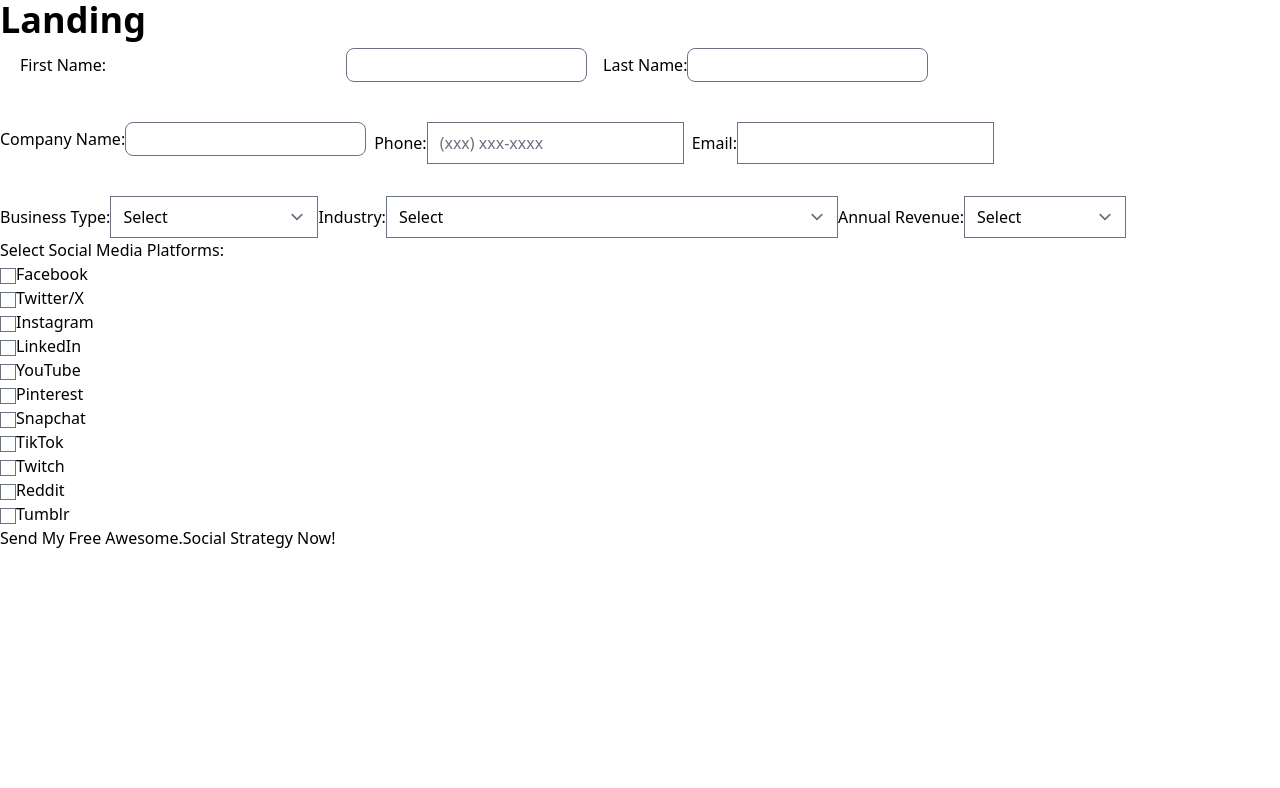
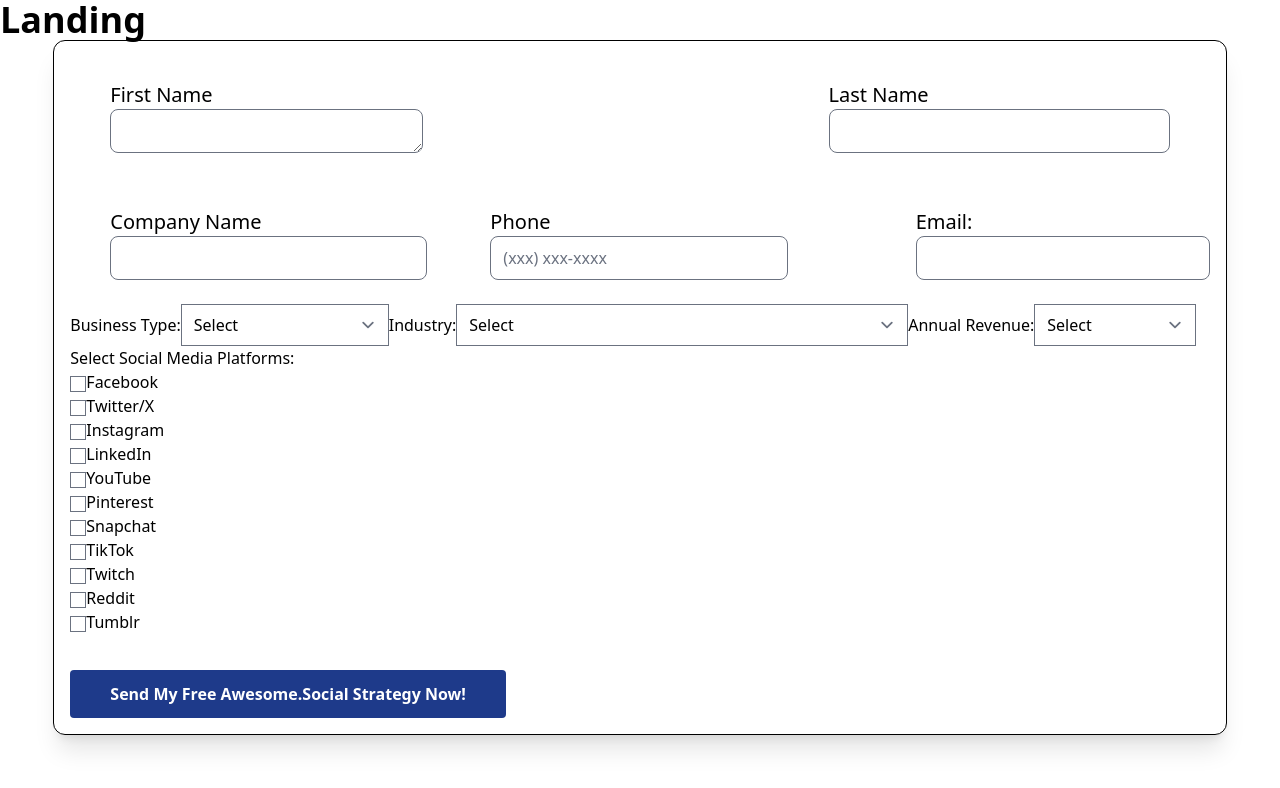
Before and after one commit to alexkahndev/elysia-starter-ssr, a React (Vite) app: page / in a window 1280 px wide. Shown: the top 788 px of the page. Built offline with nearby package versions, Linux system fonts and the light colour scheme.

Commit message:
form component - styling fixes needed

```diff
--- a/src/components/Form.jsx
+++ b/src/components/Form.jsx
@@ -64,39 +64,48 @@ const Form = () => {
     };
 
     return (
+        <div class='rounded-xl p-4 w-11/12 mx-auto px-4 text-black border border-black shadow-xl'>
+
 
         <form onSubmit={handleSubmit}>
-            <div class='flex space-x-4 py-2'>
-        <div class='flex-col'>
-            <label class='px-5 pr-60'>
-                First Name:
+            <div class='flex justify-between space-x-4 py-2'>
+        <div class='flex-col pl-10 py-4'>
+            <label class='text-xl'>
+                First Name
+                <textarea type='text' class='p-1 w-full h-11 bg-white rounded-lg shadow-m text-black' onChange={handleFirstNameChange}/>
             </label>
-            <input type='text' class='p-1 w-25 bg-white rounded-lg shadow-m' onChange={handleFirstNameChange}/>
         </div>
-        <div class='flex-col'>
-            <label>
-                Last Name:
+        <div class='flex-col pr-10 py-4'>
+            <label class='text-xl'>
+                Last Name
+                <input type='text' class='p-1 w-full h-11 bg-white rounded-lg shadow-m text-black' onChange={handleLastNameChange}/>
+
             </label>
-            <input type='text' class='p-1 w-25 bg-white rounded-lg shadow-m' onChange={handleLastNameChange}/>
         </div>
     </div>
             <br />
-            <div class='flex space-x-2 py-2'>
-            <label>
-
-                Company Name:
-                <input type='text' class='p-1 w-25 bg-white rounded-lg shadow-m' onChange={handleCompanyNameChange}/>
-            </label>
-            <br />
-            <label>
-                Phone:
-                <input type='text' placeholder='(xxx) xxx-xxxx' onChange={handlePhoneChange}/>
-            </label>
-            <label>
-                Email:
-                <input type='text' onChange={handleEmailChange}/>
-            </label>
-            </div>
+            <div class='flex justify-between'>
+    <div>
+        <div class='ml-10'>
+        <label class='text-xl'>
+            Company Name
+            <input type='text' class='w-10/12 h-11 bg-white rounded-lg shadow-m text-black' onChange={handleCompanyNameChange}/>
+        </label>
+        </div>
+    </div>
+    <div class='mr-32'>
+        <label class='text-xl'>
+            Phone
+            <input type='text' placeholder='(xxx) xxx-xxxx' class='w-full h-11 bg-white rounded-lg shadow-m text-black' onChange={handlePhoneChange}/>
+        </label>
+    </div>
+    <div class='ml-33 pr-'>
+        <label class='text-xl'>
+            Email:
+            <input type='text' class='w-full h-11 bg-white rounded-lg shadow-m text-black' onChange={handleEmailChange}/>
+        </label>
+    </div>
+</div>
             <br />
             <label>
                 Business Type:
@@ -460,8 +469,9 @@ const Form = () => {
                 )}
             </label>
             <br />
-            <button type="submit">Send My Free Awesome.Social Strategy Now!</button>
+            <button type="submit" class='mt-9 font-semibold leading-none text-white py-4 px-10 bg-blue-900 rounded hover:bg-blue-600 focus:ring-2 focus:ring-offset-2 focus:ring-blue-700 focus:outline-none'>Send My Free Awesome.Social Strategy Now!</button>
         </form>
+        </div>
     );
 };
 
```
